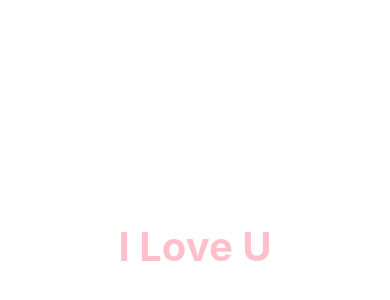
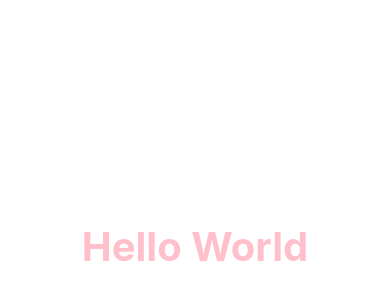
Before and after one commit to vuhahodo/LearnReactNative, a React Native app: screen / in a window 390 px wide. Shown: the part 176-476 px from the top of the page. Built offline with nearby package versions, Linux system fonts and the light colour scheme.

Commit message:
react-native Hello World

```diff
--- a/App.tsx
+++ b/App.tsx
@@ -4,7 +4,7 @@ import { StyleSheet, Text, View } from 'react-native';
 export default function App() {
   return (
     <View style={styles.container}>
-      <Text style ={styles.editText}>I Love U</Text>
+      <Text style ={styles.editText}>Hello World</Text>
       <StatusBar style="auto" />
     </View>
   );
```
